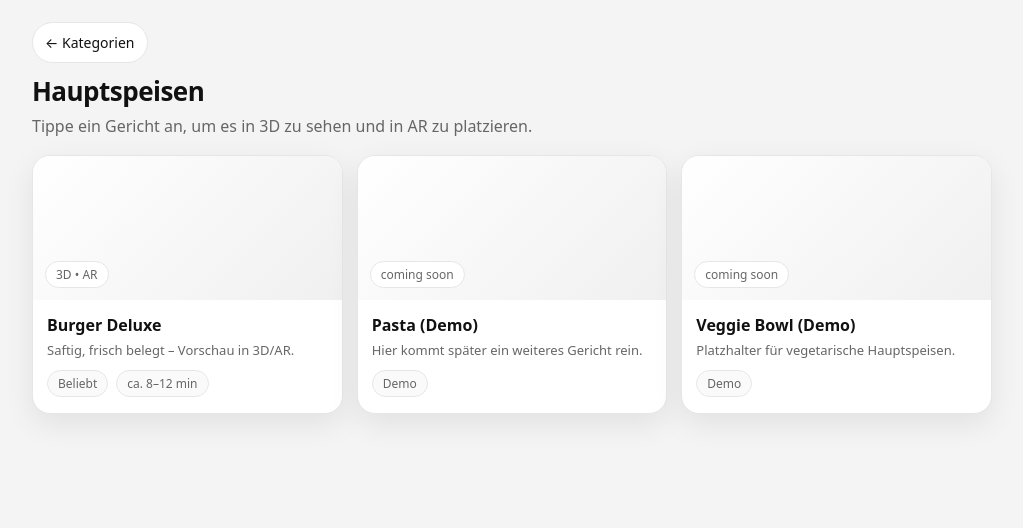
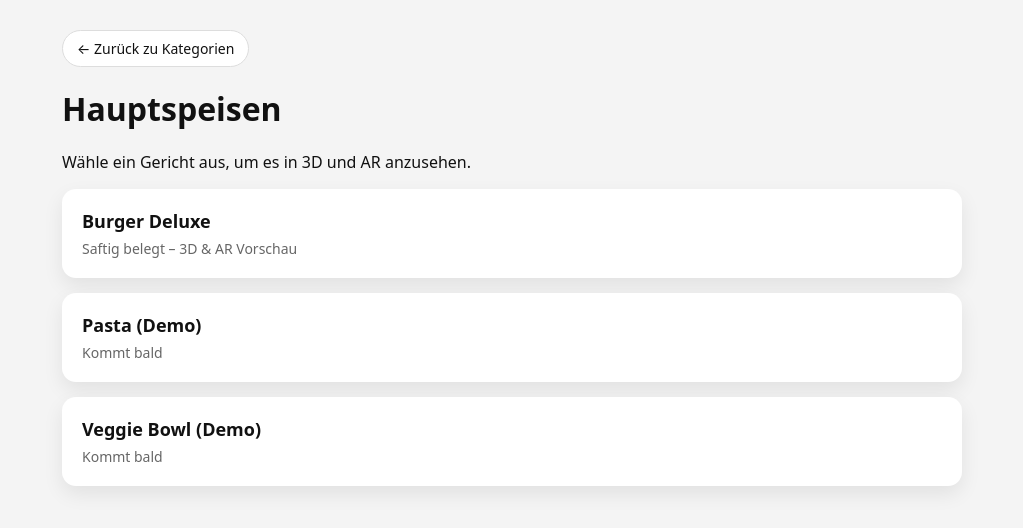
Before and after one commit to cedrikmarz/ar-project, a plain HTML site: page menu/hauptspeisen.html in a window 1280 px wide. Shown: the whole page, without its empty margins (128-1151 px from the left). Drawn offline with Linux system fonts and the light colour scheme.

Commit message:
try to fix

```diff
--- a/menu/hauptspeisen.html
+++ b/menu/hauptspeisen.html
@@ -1,93 +1,92 @@
 <!DOCTYPE html>
 <html lang="de">
 <head>
-    <meta charset="utf-8" />
-    <meta name="viewport" content="width=device-width, initial-scale=1" />
+    <meta charset="UTF-8">
+    <meta name="viewport" content="width=device-width, initial-scale=1.0">
     <title>Hauptspeisen</title>
+
     <style>
-      :root{
-        --bg:#f4f4f4; --card:#fff; --text:#111; --muted:#666;
-        --border:#e6e6e6; --shadow: 0 10px 30px rgba(0,0,0,0.08);
-        --radius: 18px;
+        body {
+            margin: 0;
+            font-family: system-ui, -apple-system, Segoe UI, Roboto, Arial, sans-serif;
+            background: #f4f4f4;
+            color: #111;
         }
-      body{ margin:0; font-family: system-ui, -apple-system, Segoe UI, Roboto, Arial, sans-serif; background:var(--bg); color:var(--text); }
-      .wrap{ max-width: 960px; margin: 0 auto; padding: 22px 18px 40px; }
-      .top{ display:flex; gap:12px; align-items:center; justify-content:space-between; flex-wrap:wrap; }
-      .back{
-        text-decoration:none; color:inherit; font-size:14px;
-        padding:10px 12px; border:1px solid var(--border); border-radius: 999px; background:#fff;
+
+        .container {
+            max-width: 900px;
+            margin: 0 auto;
+            padding: 30px 20px;
         }
-      h1{ margin:10px 0 6px; font-size: 26px; letter-spacing:-0.02em; }
-      p.sub{ margin:0; color:var(--muted); }
-      .grid{ margin-top: 18px; display:grid; grid-template-columns: repeat(auto-fit, minmax(220px, 1fr)); gap: 14px; }
-      a.card{
-        text-decoration:none; color:inherit;
-        background:var(--card); border:1px solid var(--border); border-radius:var(--radius);
-        box-shadow:var(--shadow); overflow:hidden;
-        transition: transform .08s ease, box-shadow .08s ease;
+
+        .back {
+            display: inline-block;
+            margin-bottom: 20px;
+            text-decoration: none;
+            color: #111;
+            font-size: 14px;
+            padding: 8px 14px;
+            border: 1px solid #ddd;
+            border-radius: 20px;
+            background: #fff;
         }
-      a.card:hover{ transform: translateY(-2px); box-shadow: 0 14px 38px rgba(0,0,0,0.10); }
-      .img{
-        height: 120px; background: linear-gradient(135deg, #fff, #f0f0f0);
-        display:flex; align-items:flex-end; padding:12px;
+
+        h1 {
+            margin-top: 0;
         }
-      .tag{
-        font-size:12px; padding:4px 10px; border-radius:999px; border:1px solid var(--border); background:#fff; color:var(--muted);
+
+        .card {
+            display: block;
+            text-decoration: none;
+            background: white;
+            border-radius: 14px;
+            padding: 20px;
+            margin-top: 15px;
+            box-shadow: 0 8px 20px rgba(0,0,0,0.08);
+            color: inherit;
+            transition: transform 0.1s ease;
         }
-      .content{ padding: 14px 14px 16px; }
-      .title{ margin:0; font-weight:700; font-size:16px; }
-      .desc{ margin:6px 0 0; color:var(--muted); font-size:13px; line-height:1.35; }
-      .meta{ margin-top:10px; display:flex; gap:8px; flex-wrap:wrap; }
-      .pill{ font-size:12px; padding:4px 10px; border-radius:999px; background:#fafafa; border:1px solid var(--border); color:var(--muted); }
+
+        .card:hover {
+            transform: translateY(-3px);
+        }
+
+        .card-title {
+            font-weight: bold;
+            font-size: 18px;
+        }
+
+        .card-desc {
+            font-size: 14px;
+            color: #666;
+            margin-top: 6px;
+        }
     </style>
 </head>
 
 <body>
-    <div class="wrap">
-      <div class="top">
-        <a class="back" href="../index.html">← Kategorien</a>
-      </div>
+    <div class="container">
+
+        <a class="back" href="../index.html">← Zurück zu Kategorien</a>
 
         <h1>Hauptspeisen</h1>
-      <p class="sub">Tippe ein Gericht an, um es in 3D zu sehen und in AR zu platzieren.</p>
+        <p>Wähle ein Gericht aus, um es in 3D und AR anzusehen.</p>
 
-      <div class="grid">
-        <!-- Burger -->
         <a class="card" href="../dish/burger.html">
-          <div class="img"><span class="tag">3D • AR</span></div>
-          <div class="content">
-            <p class="title">Burger Deluxe</p>
-            <p class="desc">Saftig, frisch belegt – Vorschau in 3D/AR.</p>
-            <div class="meta">
-              <span class="pill">Beliebt</span>
-              <span class="pill">ca. 8–12 min</span>
-            </div>
-          </div>
-        </a>
-
-        <!-- Platzhalter -->
-        <a class="card" href="#">
-          <div class="img"><span class="tag">coming soon</span></div>
-          <div class="content">
-            <p class="title">Pasta (Demo)</p>
-            <p class="desc">Hier kommt später ein weiteres Gericht rein.</p>
-            <div class="meta">
-              <span class="pill">Demo</span>
-            </div>
-          </div>
+            <div class="card-title">Burger Deluxe</div>
+            <div class="card-desc">Saftig belegt – 3D & AR Vorschau</div>
         </a>
 
         <a class="card" href="#">
-          <div class="img"><span class="tag">coming soon</span></div>
-          <div class="content">
-            <p class="title">Veggie Bowl (Demo)</p>
-            <p class="desc">Platzhalter für vegetarische Hauptspeisen.</p>
-            <div class="meta">
-              <span class="pill">Demo</span>
-            </div>
-          </div>
+            <div class="card-title">Pasta (Demo)</div>
+            <div class="card-desc">Kommt bald</div>
         </a>
-      </div>
+
+        <a class="card" href="#">
+            <div class="card-title">Veggie Bowl (Demo)</div>
+            <div class="card-desc">Kommt bald</div>
+        </a>
+
     </div>
 </body>
 </html>
```
Lines whose indentation alone changed are shown as unchanged.
